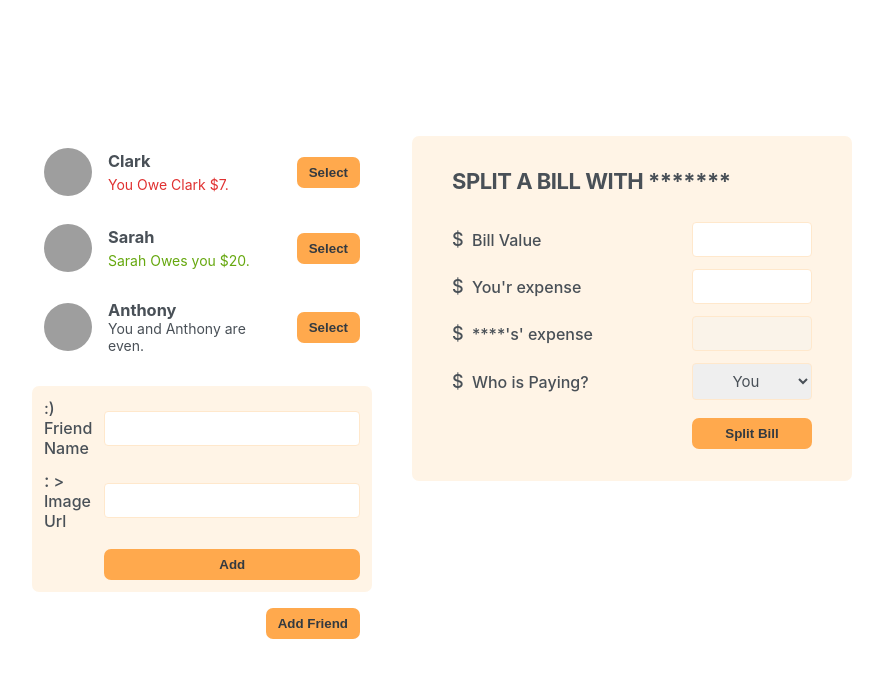
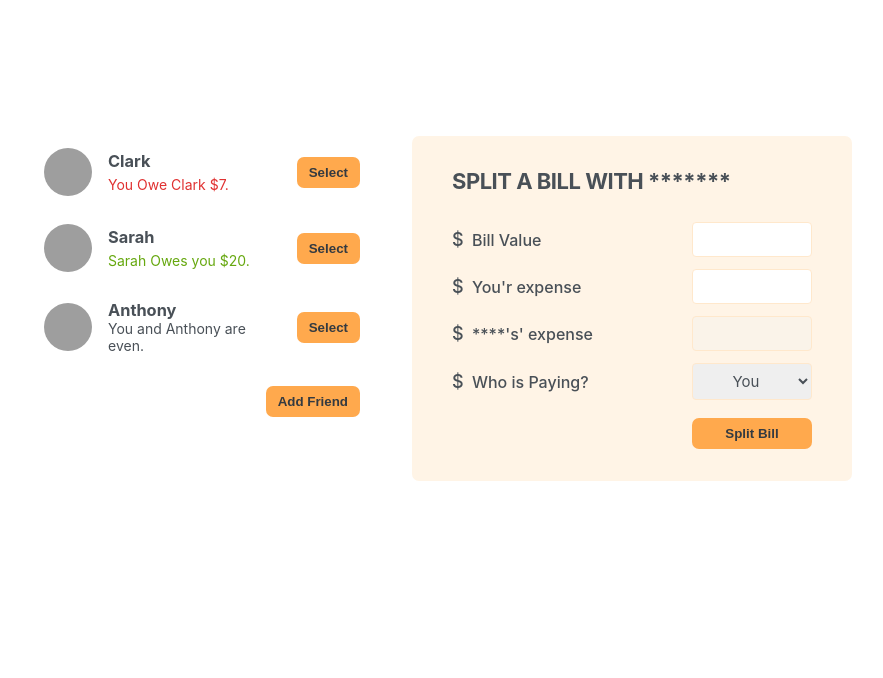
Before and after one commit to Milli-saved/Eat-N-Split, a React (Create React App) app: page / in a window 1280 px wide. Shown: the top 678 px of the page, without its empty margins (198-1081 px from the left). Built offline with nearby package versions, Linux system fonts and the light colour scheme; grey boxes are pictures that could not be loaded.

Commit message:
Add dynamic friend adder button to work.

```diff
--- a/src/App.js
+++ b/src/App.js
@@ -1,3 +1,5 @@
+import { useState } from "react";
+
 const initialFriends = [
   {
     id: 118836,
@@ -19,13 +21,30 @@
   },
 ];
 
+function Button({ children, onClick }) {
+  return (
+    <button className="button" onClick={onClick}>
+      {children}
+    </button>
+  );
+}
+
 export default function App() {
+  const [showAddFriend, setShowAddFriend] = useState(false);
+
+  function handleShowAddFriend() {
+    console.log(showAddFriend);
+    setShowAddFriend((show) => !show);
+  }
+
   return (
     <div className="app">
       <div className="sidebar">
         <FriendsList />
-        <FormAddFriend />
-        <Button>Add Friend</Button>
+        {showAddFriend && <FormAddFriend />}
+        <Button onClick={handleShowAddFriend}>
+          {showAddFriend ? "Close" : "Add Friend"}
+        </Button>
       </div>
       <FormSplitBill />
     </div>
@@ -62,10 +81,6 @@
       <Button>Select</Button>
     </li>
   );
-}
-
-function Button({ children }) {
-  return <button className="button">{children}</button>;
 }
 
 function FormAddFriend() {
```
